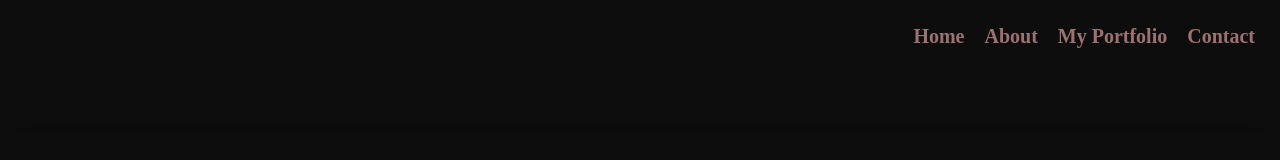
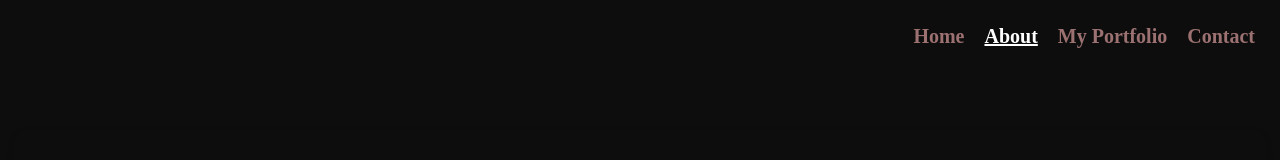
Before and after one commit to kimutaifaith/kimutaifaith.github.io, a React (Create React App) app: page /about in a window 1280 px wide. Shown: the top 160 px of the page. Built offline with nearby package versions, Linux system fonts and the light colour scheme.

Commit message:
Header Update

```diff
--- a/src/components/Header.jsx
+++ b/src/components/Header.jsx
@@ -1,11 +1,18 @@
 import React from 'react'
 import './styles/Header.css'
-import {  Link }  from 'react-router-dom'
+import {  NavLink }  from 'react-router-dom'
 import {FiMenu, FiX} from 'react-icons/fi'
 
 export default function Header({open, setOpen, isOpen}){
     function closeMenu(){
         setOpen(false)
+    }
+
+    const activeStyle= {
+        color: 'white',
+        fontWeight: 'bold',
+        textDecoration: 'underline',
+
     }
 
     return(
@@ -17,10 +24,10 @@ export default function Header({open, setOpen, isOpen}){
 </div>
 <div >
                 <ul className={`nav-links ${open? "nav-active": ""}`}>
-                <li><Link onClick={closeMenu} to='/'>Home</Link></li>
-                <li><Link onClick={closeMenu} to='/about'>About</Link></li>
-                <li><Link onClick={closeMenu} to='/portfolio'>My Portfolio</Link></li>
-                <li><Link onClick={closeMenu} to='/contact'>Contact</Link></li>
+                <li><NavLink style={({isActive}) => isActive? activeStyle: null}  onClick={closeMenu} to='/'>Home</NavLink></li>
+                <li><NavLink style={({isActive}) => isActive? activeStyle: null} onClick={closeMenu} to='/about'>About</NavLink></li>
+                <li><NavLink style={({isActive}) => isActive? activeStyle: null} onClick={closeMenu} to='/portfolio'>My Portfolio</NavLink></li>
+                <li><NavLink style={({isActive}) => isActive? activeStyle: null} onClick={closeMenu} to='/contact'>Contact</NavLink></li>
                 </ul>
                 </div>
             </div>
--- a/src/components/styles/Header.css
+++ b/src/components/styles/Header.css
@@ -27,6 +27,10 @@ margin: 15px;
 }
 .nav-links >li>a:hover{
     border-bottom: 3px solid rgb(221, 82, 82);
+
+}
+.header-active{
+    color: white;
 
 }
 
```
